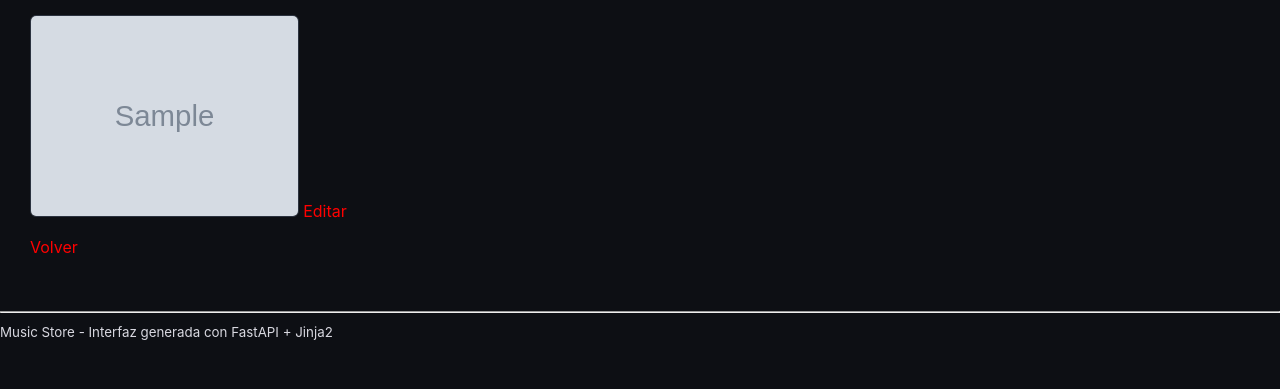
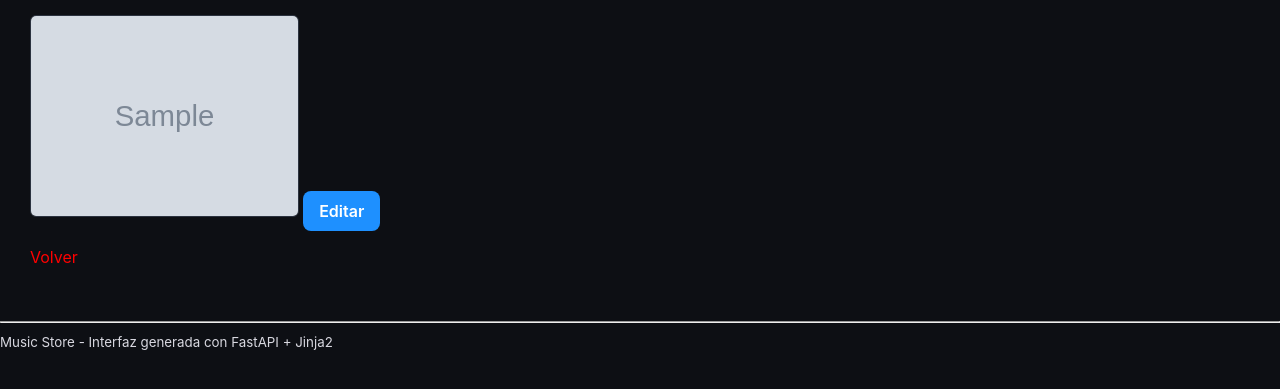
Before and after one commit to CaDCano/ProyectoIntegradorFinal, a FastAPI app: page /instruments/1 in a window 1280 px wide. Shown: the part 258-647 px from the top of the page. Run offline with FastAPI, Linux system fonts and the light colour scheme; tables that the repository leaves empty hold one stand-in row (values such as "Sample post"); grey boxes marked "Sample" are stand-in pictures.

Commit message:
Add edit button styles to style.css
Add styles for edit button with hover effect

```diff
--- a/static/css/style.css
+++ b/static/css/style.css
@@ -183,6 +183,21 @@ button.delete:hover {
   background: #ff5c5c;
 }
 
+.btn-edit {
+    background: #1e90ff;
+    padding: 10px 16px;
+    border-radius: 8px;
+    color: white;
+    font-weight: 600;
+    text-decoration: none;
+    display: inline-block;
+    margin-top: 12px;
+}
+.btn-edit:hover {
+    background: #3ea0ff;
+}
+
+
 /*  FORMS */
 input, select, textarea {
   width: 100%;
```
